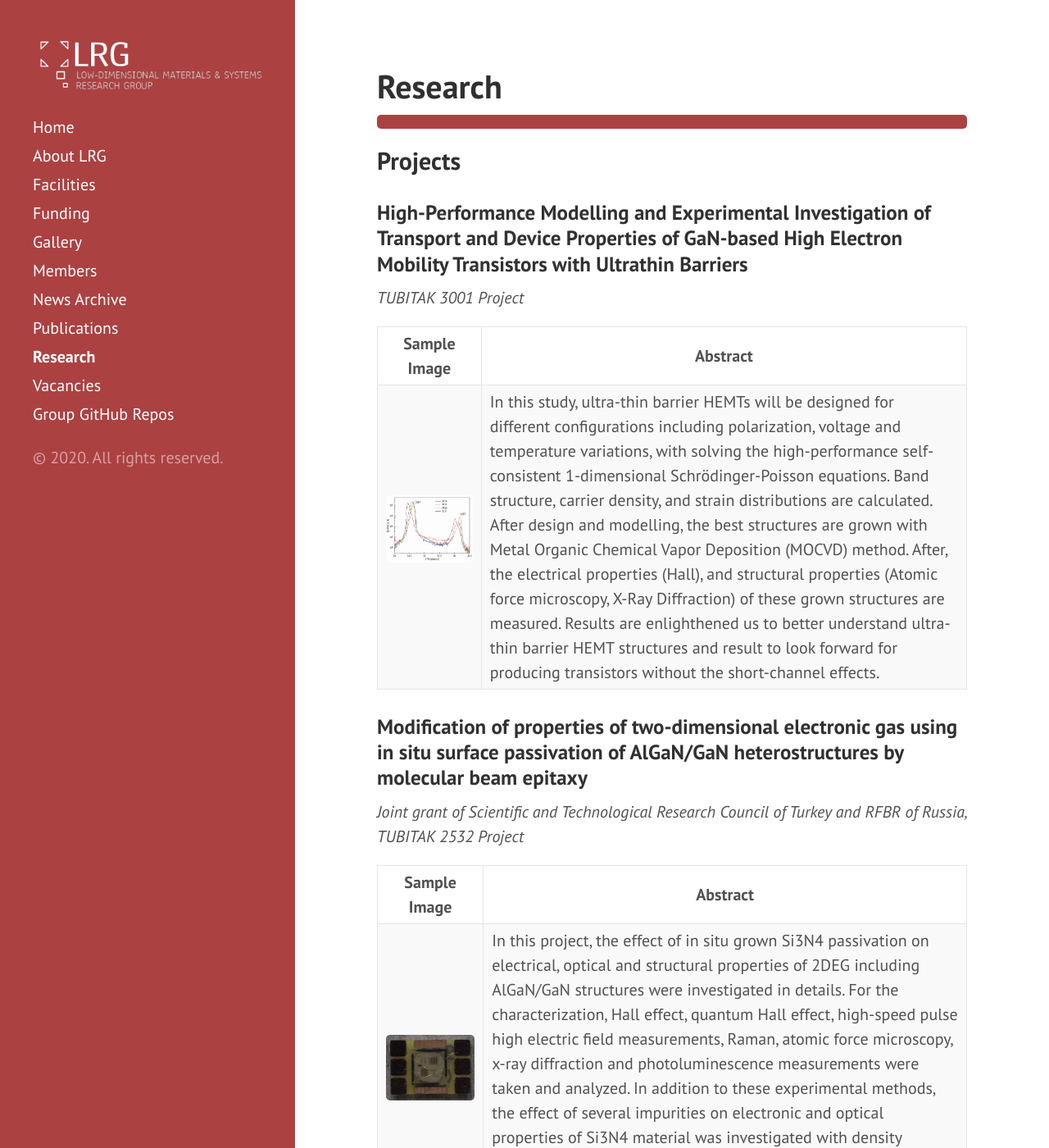
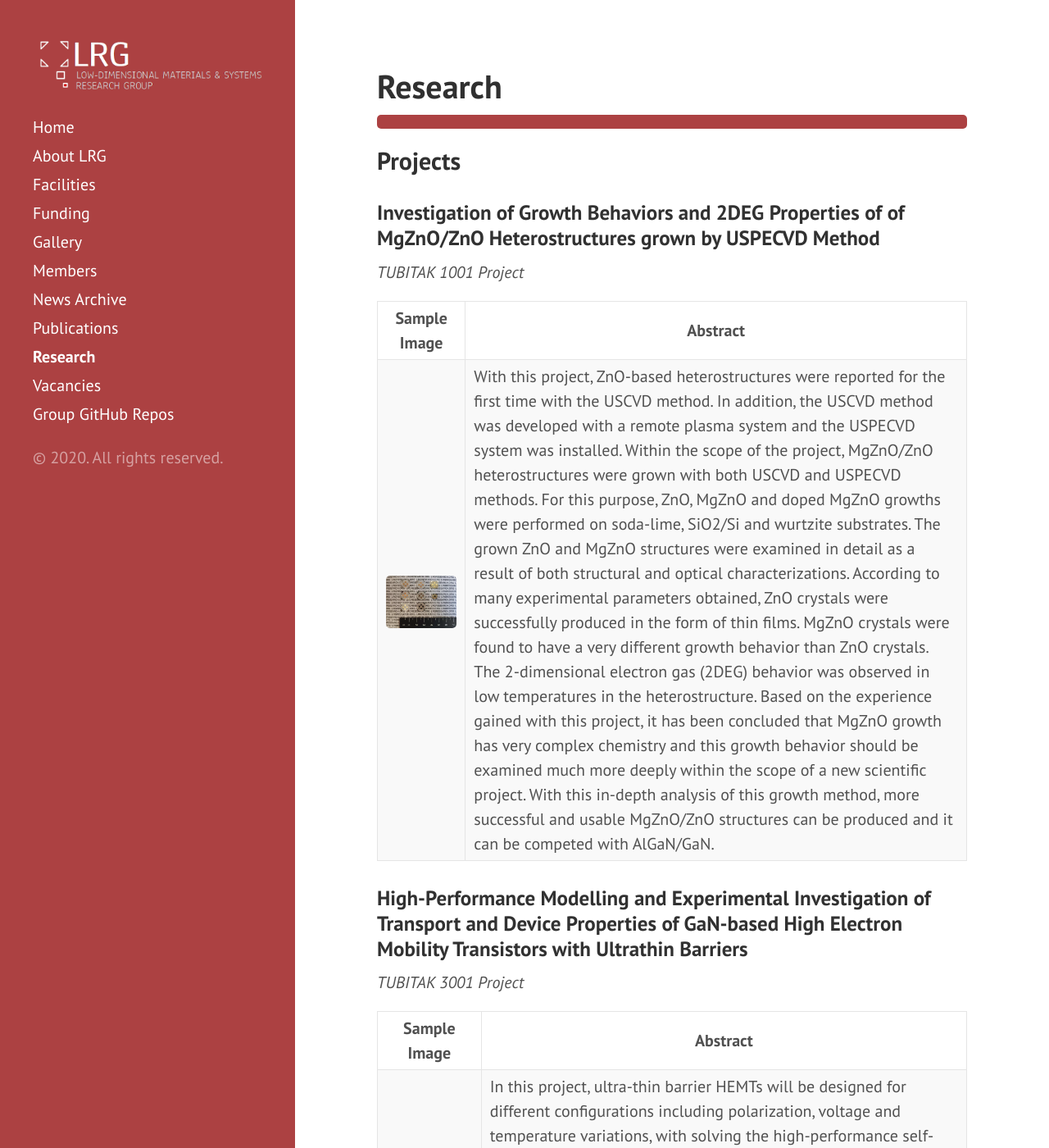
Before and after one commit to lrgresearch/oldwebsite, a Jekyll site: the page built from research.md, in a window 1280 px wide and 1400 px high. Shown: the whole window at 82% size. Built offline with Jekyll 4.4.1, drawn with Linux system fonts in a browser that asks for light colours; some of the changed text lies outside the part shown.

Commit message:
Update research.md

```diff
--- a/research.md
+++ b/research.md
@@ -6,13 +6,21 @@ title: Research
 ![Image](files/ribbon.png)
 
 ## Projects
+### Investigation of Growth Behaviors and 2DEG Properties of of MgZnO/ZnO Heterostructures grown by USPECVD Method
+
+*TUBITAK 1001 Project*
+
+Sample Image| Abstract
+ ---- | ----
+ ![Produced MgZnO/ZnO samples for electr'cal measurements](files/mgzno-proje.png) |  With this project, ZnO-based heterostructures were reported for the first time with the USCVD method. In addition, the USCVD method was developed with a remote plasma system and the USPECVD system was installed. Within the scope of the project, MgZnO/ZnO heterostructures were grown with both USCVD and USPECVD methods. For this purpose, ZnO, MgZnO and doped MgZnO growths were performed on soda-lime, SiO2/Si and wurtzite substrates. The grown ZnO and MgZnO structures were examined in detail as a result of both structural and optical characterizations. According to many experimental parameters obtained, ZnO crystals were successfully produced in the form of thin films. MgZnO crystals were found to have a very different growth behavior than ZnO crystals. The 2-dimensional electron gas (2DEG) behavior was observed in low temperatures in the heterostructure. Based on the experience gained with this project, it has been concluded that MgZnO growth has very complex chemistry and this growth behavior should be examined much more deeply within the scope of a new scientific project. With this in-depth analysis of this growth method, more successful and usable MgZnO/ZnO structures can be produced and it can be competed with AlGaN/GaN.
+
 ### High-Performance Modelling and Experimental Investigation of Transport and Device Properties of GaN-based High Electron Mobility Transistors with Ultrathin Barriers
 
 *TUBITAK 3001 Project*
 
 Sample Image| Abstract
  ---- | ----
- ![XRD results shows the effect of strain](files/ultrathin-proje.png) | In this study, ultra-thin barrier HEMTs will be designed for different configurations including polarization, voltage and temperature variations, with solving the high-performance self-consistent 1-dimensional Schrödinger-Poisson equations. Band structure, carrier density, and strain distributions are calculated. After design and modelling, the best structures are grown with Metal Organic Chemical Vapor Deposition (MOCVD) method. After, the electrical properties (Hall), and structural properties (Atomic force microscopy, X-Ray Diffraction) of these grown structures are measured. Results are enlighthened us to better understand ultra-thin barrier HEMT structures and result to look forward for producing transistors without the short-channel effects.
+ ![XRD results shows the effect of strain](files/ultrathin-proje.png) | In this project, ultra-thin barrier HEMTs will be designed for different configurations including polarization, voltage and temperature variations, with solving the high-performance self-consistent 1-dimensional Schrödinger-Poisson equations. Band structure, carrier density, and strain distributions are calculated. After design and modelling, the best structures are grown with Metal Organic Chemical Vapor Deposition (MOCVD) method. After, the electrical properties (Hall), and structural properties (Atomic force microscopy, X-Ray Diffraction) of these grown structures are measured. Results are enlighthened us to better understand ultra-thin barrier HEMT structures and result to look forward for producing transistors without the short-channel effects.
 
 ### Modification of properties of two-dimensional electronic gas using in situ surface passivation of AlGaN/GaN heterostructures by molecular beam epitaxy
 
```
